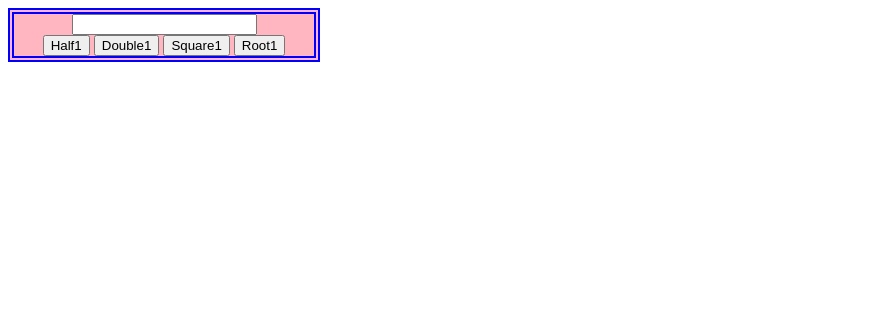
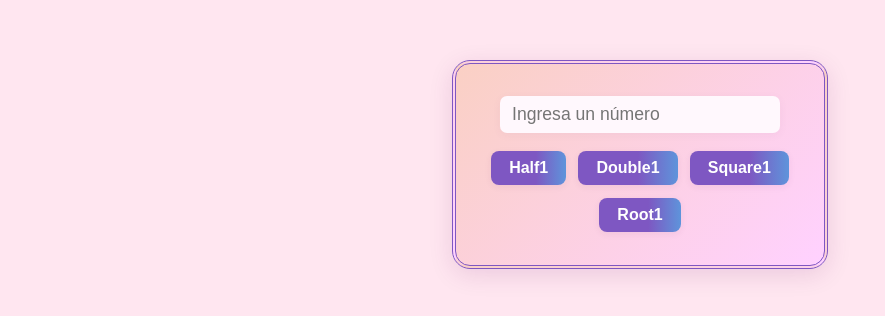
Before and after one commit to Kl4rkx/Javascript_exercises_2_8, a plain HTML site: page js_exercises_3/exercise2/index.html in a window 1280 px wide. Shown: the whole page, without its empty margins (0-885 px from the left). Drawn offline with Linux system fonts and the light colour scheme.

Commit message:
Styles and more

```diff
--- a/js_exercises_3/exercise2/index.html
+++ b/js_exercises_3/exercise2/index.html
@@ -1,52 +1,100 @@
+<!DOCTYPE html>
 <html>
 
 <head>
     <title>Exercise2</title>
-</head>
     <style>
+        body {
+            background: #ffe6f0;
+            font-family: 'Segoe UI', Verdana, Geneva, Tahoma, sans-serif;
+        }
+
         form {
-        background: lightpink;
-        color: blue;
-        border: 6px blue double;
-        width: 300;
+            background: linear-gradient(135deg, #fad0c4 0%, #ffd1ff 100%);
+            color: #003399;
+            border: 4px double #7e57c2;
+            border-radius: 18px;
+            width: 320px;
+            margin: 60px auto;
+            padding: 32px 24px 20px 24px;
             text-align: center;
+            box-shadow: 0 6px 24px rgba(100, 0, 100, 0.12);
+        }
+
+        input[type="text"] {
+            width: 80%;
+            border: none;
+            border-radius: 7px;
+            padding: 8px 12px;
+            margin-bottom: 18px;
+            font-size: 1.1em;
+            box-shadow: 0 2px 8px rgba(120, 90, 140, 0.06);
+            background: #fff8fd;
+            transition: box-shadow 0.2s;
+        }
+
+        input[type="text"]:focus {
+            outline: none;
+            box-shadow: 0 0 0 2px #7e57c2;
+        }
+
+        input[type="button"] {
+            display: inline-block;
+            margin: 0 4px 13px 4px;
+            padding: 8px 18px;
+            background: linear-gradient(90deg, #7e57c2 60%, #5e94db 100%);
+            color: #fff;
+            border: none;
+            border-radius: 8px;
+            font-size: 1em;
+            font-weight: bold;
+            cursor: pointer;
+            box-shadow: 0 2px 7px rgba(80, 40, 100, 0.07);
+            transition: background 0.2s, transform 0.12s;
+        }
+
+        input[type="button"]:hover {
+            background: linear-gradient(90deg, #5e94db 40%, #7e57c2 100%);
+            transform: translateY(-2px) scale(1.06);
         }
     </style>
+</head>
+
+<body>
     <form>
-    <input type="text" id="number1"><br>
-    <input type="button" value="Half1" onclick=CalculateHalf1()>
-    <input type="button" value="Double1" onclick=CalculateDouble1()>
-    <input type="button" value="Square1" onclick=CalculateSquare1()>
-    <input type="button" value="Root1" onclick=CalculateRoot1()>
+        <input type="text" id="number1" placeholder="Ingresa un número"><br>
+        <input type="button" value="Half1" onclick="CalculateHalf1()">
+        <input type="button" value="Double1" onclick="CalculateDouble1()">
+        <input type="button" value="Square1" onclick="CalculateSquare1()">
+        <input type="button" value="Root1" onclick="CalculateRoot1()">
         <br>
     </form>
     <script>
         function CalculateHalf1() {
-        a = document.getElementById('number1').value;
+            let a = document.getElementById('number1').value;
             a = parseFloat(a);
             a = a / 2;
             alert(a);
         }
         function CalculateDouble1() {
-        a = document.getElementById('number1').value;
+            let a = document.getElementById('number1').value;
             a = parseFloat(a);
             a = a * 2;
             alert(a);
         }
         function CalculateSquare1() {
-        a = document.getElementById('number1').value;
+            let a = document.getElementById('number1').value;
             a = parseFloat(a);
             a = a * a;
             alert(a);
         }
         function CalculateRoot1() {
-        a = document.getElementById('number1').value;
+            let a = document.getElementById('number1').value;
             a = parseFloat(a);
-        a = sqrt(a);
+            a = Math.sqrt(a);
             alert(a);
         }
     </script>
-
-<body></body>
+</body>
 
 </html>
```
Also changed, not shown: js_exercises_3/exercise3/index.html (added, +36 -0 lines). Lines whose indentation alone changed are shown as unchanged.
